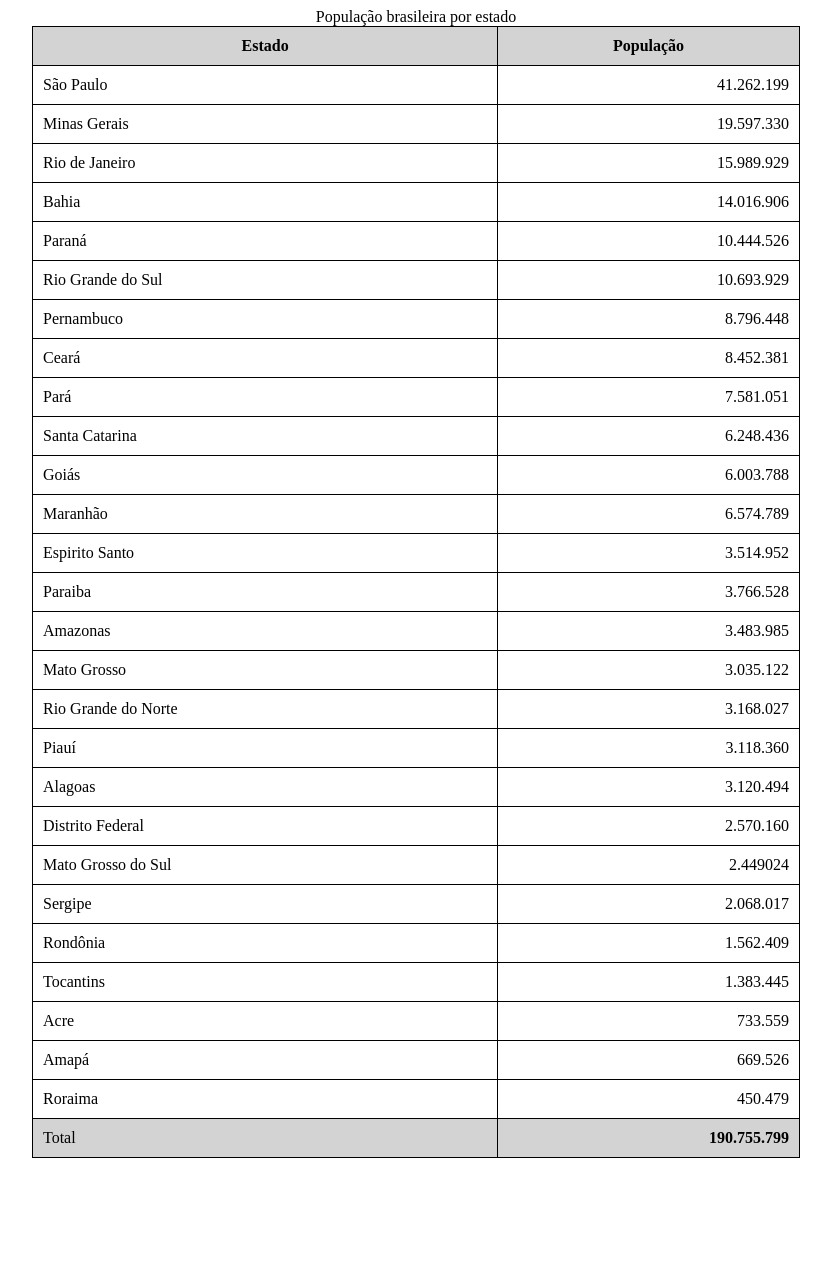
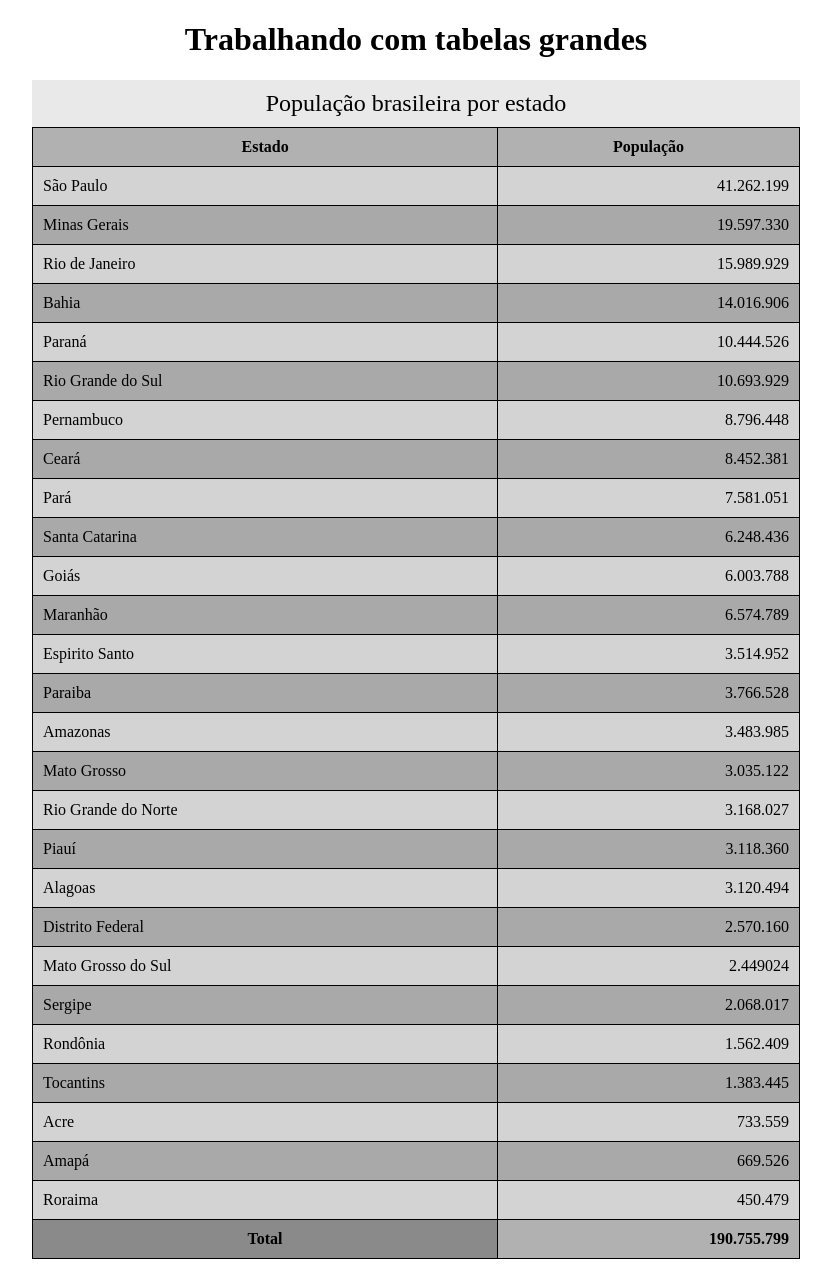
Before and after one commit to leandrodsd18/html-css, a plain HTML site: page exercicios/ex023/tabela02.html in a window 1280 px wide. Shown: the whole page, without its empty margins (224-1055 px from the left). Before the commit the page ends 1166 px from the top, so only its background shows below. Drawn offline with Linux system fonts and the light colour scheme.

Commit message:
Update tabela02.html

```diff
--- a/exercicios/ex023/tabela02.html
+++ b/exercicios/ex023/tabela02.html
@@ -4,9 +4,17 @@
     <meta charset="UTF-8">
     <meta http-equiv="X-UA-Compatible" content="IE=edge">
     <meta name="viewport" content="width=device-width, initial-scale=1.0">
-    <title>Trabalhando com tabelas grandes</title>
+    <title>Tabelas Grandes</title>
 </head>
 <style>
+    h1{
+        text-align: center;
+    }
+    caption{
+        font-size: 1.5em;
+        padding: 10px;
+        background-color: rgba(211, 211, 211, 0.5);
+    }
     table{
         margin: auto;
         border-collapse: collapse;
@@ -16,23 +24,49 @@
         border: 1px solid black;
         padding: 10px;
     }
+    tbody tr:nth-child(odd){
+        background-color: lightgray;
+    }
+    /*Foi usado a pseudoclasse nth-child para dar o efeiro zebado na tabela!
+    seletor para todas as TRs que estão no TBODY + o argumento odd(impar) então todas as linhas impares da tabela ficaram com o backgraound-color: lightgray*/
+    tbody tr:nth-child(even){
+        background-color: darkgray
+    }
+    /*Neste segundo seletor usamos o argumento (even) para mudar as linhas pares.
+    Além desses dois argumento podemos selecionar de quantas em quantas linhas o efeito vai funcionar passando como paramentro "xn"
+    ex:para o background-colo ir mudando a cada 3 linhas vamos usar o codigo
+    */
     th{
-        background-color: lightgray;
+        background-color: rgb(100, 100, 100, 0.5);
     }
     .num{
         text-align: right;
     }
     tfoot{
-        background-color: lightgray;
+        background-color: rgb(100, 100, 100, 0.5);
     }
 </style>
 <body>
+    <h1>Trabalhando com tabelas grandes</h1>
+    <!--
+        ANATOMIA PARA TABELAS GRANDES
+
+        TABLE
+            CAPTION (É A LEGENDA DA TABELA, VAI FICAR POSSICIONADA NO TOPO DA TABELA POR  FORA)
+            THEAD
+                TR, TD, TH
+            TBODY
+                TR, TD, TH
+            TFOOT
+                TR, TD, TH
+        /TABLE
+    -->
     <table>
         <caption>População brasileira por estado</caption>
         <thead>
             <tr>
-                <th>Estado</th>
-                <th>População</th>
+                <th scope="col">Estado</th>
+                <th scope="col">População</th>
             </tr>
         </thead>
         <tbody>
@@ -147,7 +181,7 @@
         </tbody>
         <tfoot>
             <tr>
-                <td>Total</td>
+                <th scope="row">Total</th>
                 <td class="num"><strong>190.755.799</strong></td>
             </tr>
         </tfoot>
```
